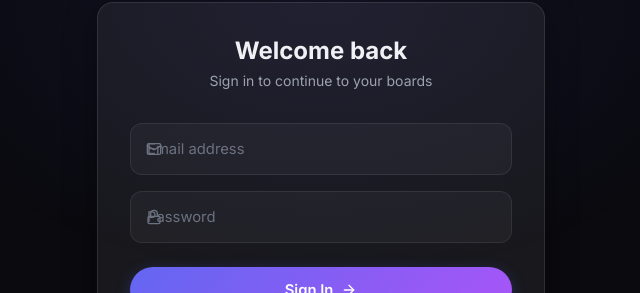
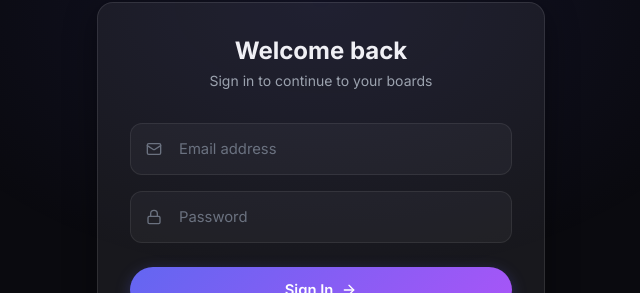
Before and after one commit to deeptanshu33/draw-app, a Next.js app in the folder apps/excalidraw-fe/: page /signin in a window 1280 px wide. Shown: the part 238-531 px from the top of the page, without its empty margins (319-959 px from the left). Built offline with nearby package versions, Linux system fonts and the light colour scheme.

Commit message:
UPDATE UI

```diff
--- a/apps/excalidraw-fe/app/components/AuthPage.tsx
+++ b/apps/excalidraw-fe/app/components/AuthPage.tsx
@@ -136,7 +136,8 @@ export function AuthPage({ isSignin }: { isSignin: boolean }) {
                                 />
                                 <input
                                     ref={nameRef}
-                                    className="input-field pl-12"
+                                    className="input-field"
+                                    style={{ paddingLeft: 48 }}
                                     type="text"
                                     placeholder="Full name"
                                     required
@@ -151,7 +152,8 @@ export function AuthPage({ isSignin }: { isSignin: boolean }) {
                             />
                             <input
                                 ref={emailRef}
-                                className="input-field pl-12"
+                                className="input-field"
+                                style={{ paddingLeft: 48 }}
                                 type="text"
                                 placeholder="Email address"
                                 required
@@ -165,7 +167,8 @@ export function AuthPage({ isSignin }: { isSignin: boolean }) {
                             />
                             <input
                                 ref={passwordRef}
-                                className="input-field pl-12"
+                                className="input-field"
+                                style={{ paddingLeft: 48 }}
                                 type="password"
                                 placeholder="Password"
                                 required
--- a/apps/excalidraw-fe/app/globals.css
+++ b/apps/excalidraw-fe/app/globals.css
@@ -172,7 +172,10 @@ body {
 
 .input-field {
   width: 100%;
-  padding: 14px 16px;
+  padding-top: 14px;
+  padding-right: 16px;
+  padding-bottom: 14px;
+  padding-left: 16px;
   background: var(--bg-surface);
   border: 1px solid var(--border-default);
   border-radius: var(--radius-md);
```
